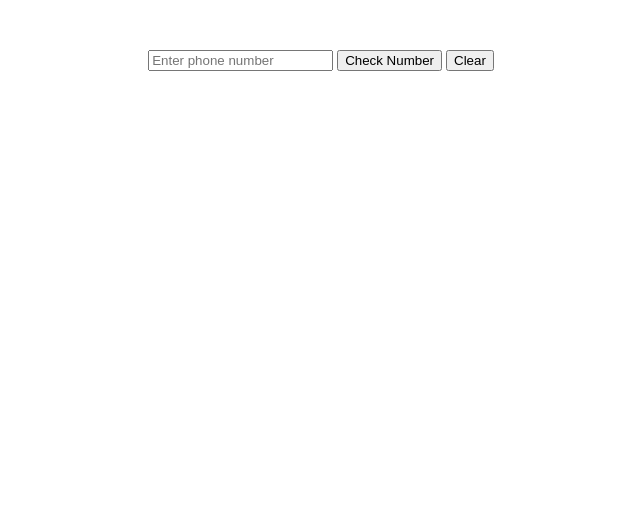
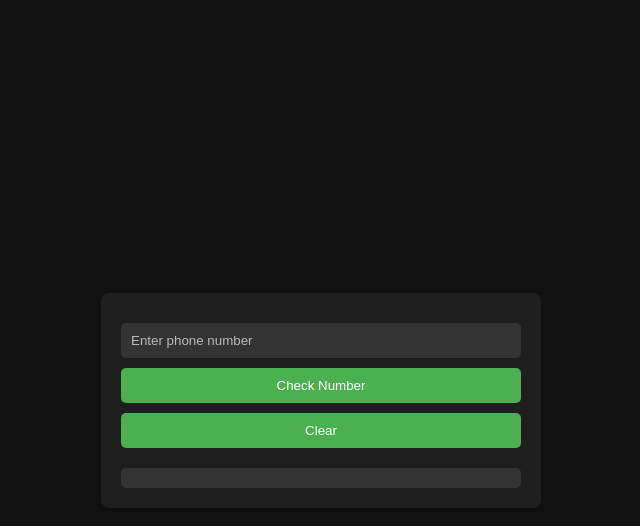
Before and after one commit to mciabuca/telephone-number-validator, a plain HTML site: page index.html in a window 1280 px wide. Shown: the whole page, without its empty margins (319-959 px from the left). Drawn offline with Linux system fonts and the light colour scheme.

Commit message:
Added more styling and input/button styling to styles.css

```diff
--- a/styles.css
+++ b/styles.css
@@ -1,13 +1,73 @@
-#container {
-    text-align: center;
-    margin-top: 50px;
+/* General styling */
+body {
+    font-family: 'Arial', sans-serif;
+    background-color: #121212;
+    color: #fff;
+    margin: 0;
+    padding: 0;
+    display: flex;
+    justify-content: center;
+    align-items: center;
+    height: 100vh;
 }
 
-#user-input {
-    margin-bottom: 10px;
+#container {
+    width: 90%;
+    max-width: 400px;
+    padding: 20px;
+    border-radius: 8px;
+    box-shadow: 0 4px 8px rgba(0, 0, 0, 0.2);
+    background-color: #1e1e1e;
 }
 
+/* Input and Button styling */
+input, button {
+    width: 100%;
+    padding: 10px;
+    margin-top: 10px;
+    border: none;
+    border-radius: 5px;
+    box-sizing: border-box;
+}
+
+input {
+    background-color: #333;
+    color: #fff;
+}
+
+button {
+    cursor: pointer;
+    background-color: #4CAF50;
+    color: #fff;
+    transition: background-color 0.3s ease;
+}
+
+button:hover {
+    background-color: #45a049;
+}
+
+/* Results Div */
 #results-div {
     margin-top: 20px;
-    font-weight: bold;
+    padding: 10px;
+    background-color: #333;
+    border-radius: 5px;
+    text-align: center;
 }
+
+/* Placeholder color */
+::placeholder {
+    color: #bbb;
+}
+
+/* Responsive design */
+@media (max-width: 600px) {
+    #container {
+        width: 95%;
+        padding: 15px;
+    }
+
+    input, button {
+        padding: 8px;
+    }
+}
```
